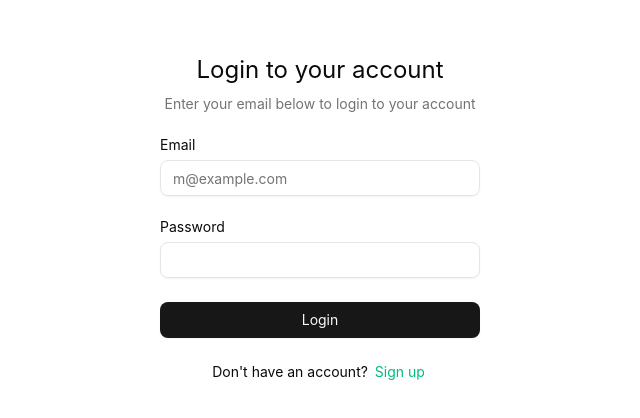
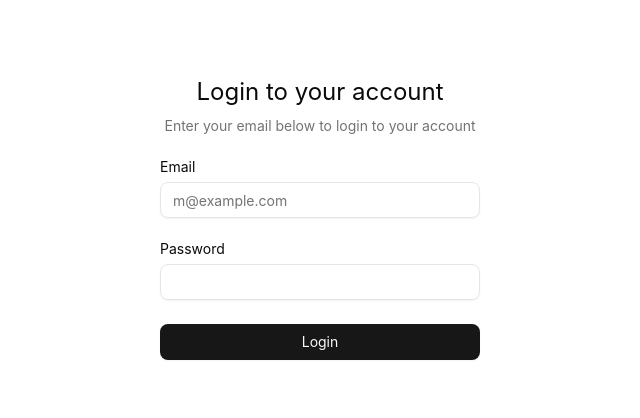
Before and after one commit to polivera/homecomp-ui, a Vue app: page /login in a window 1280 px wide. Shown: the part 182-600 px from the top of the page, without its empty margins (0-640 px from the left). Built offline with nearby package versions, Linux system fonts and the light colour scheme.

Commit message:
Adding loading to login
- Adding dashboard bare layout

```diff
--- a/src/App.vue
+++ b/src/App.vue
@@ -1,11 +1,16 @@
 <script setup lang="ts">
-import { RouterView } from 'vue-router'
-import { useAuth } from '@/composable/useAuth.ts'
+import {RouterView, useRoute} from 'vue-router'
+import AppLayout from "@/layout/AppLayout.vue";
+
+const route = useRoute();
 
 </script>
 
 <template>
-  <RouterView />
+  <RouterView v-if="route.meta.layout === 'simple'"/>
+  <AppLayout v-else>
+    <RouterView />
+  </AppLayout>
 </template>
 
 <style scoped>
--- a/src/components/LoginForm.vue
+++ b/src/components/LoginForm.vue
@@ -6,6 +6,8 @@ import {useAuth} from "@/composable/useAuth.ts";
 import type {UseAuth, LoginCredentials} from "@/composable/useAuth.ts";
 import {reactive, ref} from "vue";
 import {useRouter} from "vue-router";
+import { Loader2 } from "lucide-vue-next"
+
 
 
 interface LoginFormProps {
@@ -61,16 +63,17 @@ const submitLogin = async () => {
         </div>
         <Input id="password" type="password" v-model="loginForm.password" required/>
       </div>
-      <Button type="submit" variant="default" class="w-full cursor-pointer">
+      <Button type="submit" variant="default" class="w-full cursor-pointer" :disabled="auth.isLoading.value">
+        <Loader2 class="w-4 h-4 mr-2 animate-spin" v-if="auth.isLoading.value"/>
         Login
       </Button>
     </div>
-    <div class="text-center text-sm">
-      Don't have an account?
-      <a href="#" class="underline underline-offset-4">
-        Sign up
-      </a>
-    </div>
+<!--    <div class="text-center text-sm">-->
+<!--      Don't have an account?-->
+<!--      <a href="#" class="underline underline-offset-4">-->
+<!--        Sign up-->
+<!--      </a>-->
+<!--    </div>-->
   </form>
 </template>
 
--- /dev/null
+++ b/src/layout/AppLayout.vue
@@ -0,0 +1,20 @@
+<script setup lang="ts">
+
+</script>
+
+<template>
+  <div class="dashboard-wrapper">
+    <div> header </div>
+    <div class="main-container">
+      <div> sidebar </div>
+      <main class="content">
+        <slot /> <!-- Page content goes here -->
+      </main>
+    </div>
+    <div> footer </div>
+  </div>
+</template>
+
+<style scoped>
+
+</style>
--- a/src/router/index.ts
+++ b/src/router/index.ts
@@ -12,7 +12,8 @@ const router = createRouter({
         {
             path: '/login',
             name: 'login',
-            component: LoginFormView
+            component: LoginFormView,
+            meta: {layout: 'simple'}
         },
         {
             path: '/',
```
